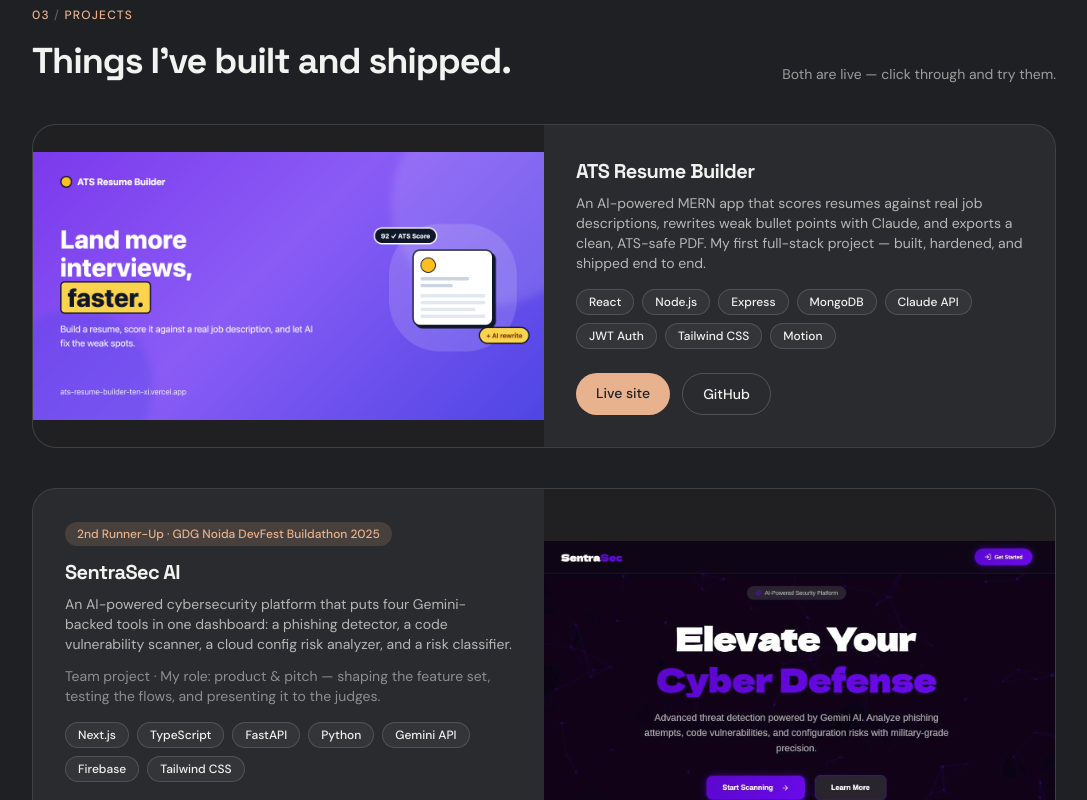
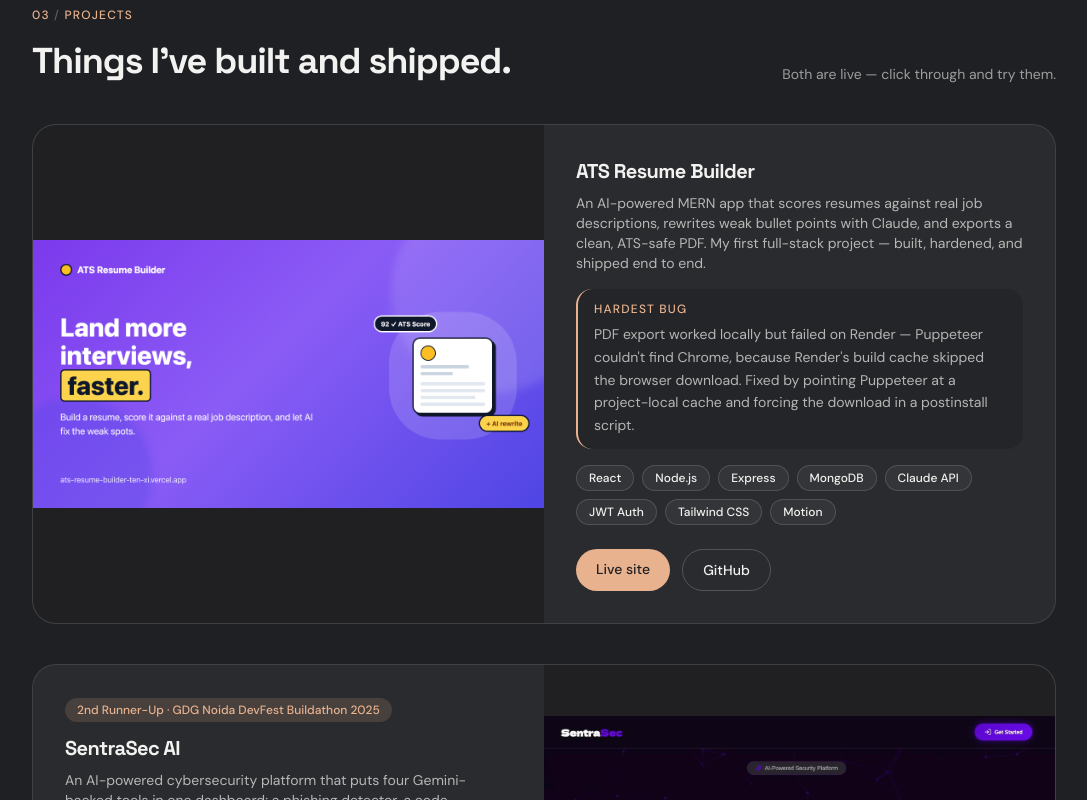
Before and after one commit to priyanshu4849/portfolio-website, a Next.js app: page / in a window 1280 px wide. Shown: the part 2180-2980 px from the top of the page, without its empty margins (96-1183 px from the left). Built offline with nearby package versions, Linux system fonts and the light colour scheme.

Commit message:
Add hardest-bug callout to project cards

```diff
--- a/components/Projects.jsx
+++ b/components/Projects.jsx
@@ -5,7 +5,7 @@ import { motion } from "motion/react";
 import SectionHeading from "./SectionHeading";
 
 // Each card is rendered from this list — adding a project means adding an
-// object here, not copying JSX. Optional fields (`award`, `role`) only render
+// object here, not copying JSX. Optional fields (`award`, `role`, `hardestBug`) only render
 // when present.
 const projects = [
   {
@@ -14,6 +14,8 @@ const projects = [
       "An AI-powered MERN app that scores resumes against real job descriptions, rewrites weak bullet points with Claude, and exports a clean, ATS-safe PDF. My first full-stack project — built, hardened, and shipped end to end.",
     image: "/project-ats-resume.png",
     imageAlt: "ATS Resume Builder landing page preview",
+    hardestBug:
+      "PDF export worked locally but failed on Render — Puppeteer couldn't find Chrome, because Render's build cache skipped the browser download. Fixed by pointing Puppeteer at a project-local cache and forcing the download in a postinstall script.",
     techStack: ["React", "Node.js", "Express", "MongoDB", "Claude API", "JWT Auth", "Tailwind CSS", "Motion"],
     liveUrl: "https://ats-resume-builder-ten-xi.vercel.app",
     githubUrl: "https://github.com/priyanshu4849/ats-resume-builder",
@@ -90,6 +92,15 @@ export default function Projects() {
                 {project.role && <p className="mt-3 text-sm text-foreground/50">{project.role}</p>}
               </div>
 
+              {/* One real problem and how it got solved — says more about how I
+                  work than a feature list does */}
+              {project.hardestBug && (
+                <div className="rounded-2xl border-l-2 border-accent bg-background/50 px-4 py-3">
+                  <p className="text-xs font-medium uppercase tracking-widest text-accent">Hardest bug</p>
+                  <p className="mt-1.5 text-sm leading-relaxed text-foreground/70">{project.hardestBug}</p>
+                </div>
+              )}
+
               <ul className="flex flex-wrap gap-2">
                 {project.techStack.map((tech) => (
                   <li
```
